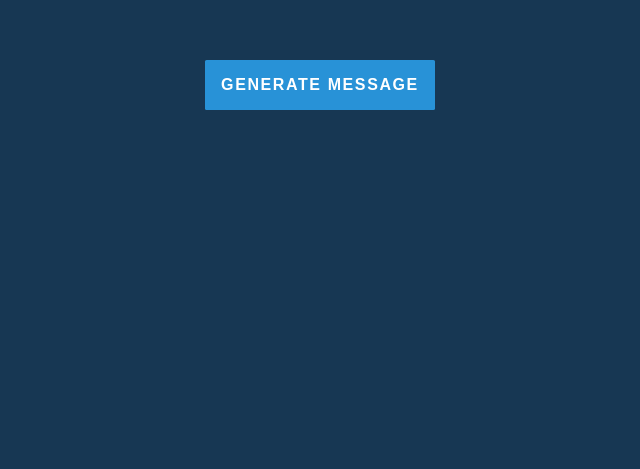
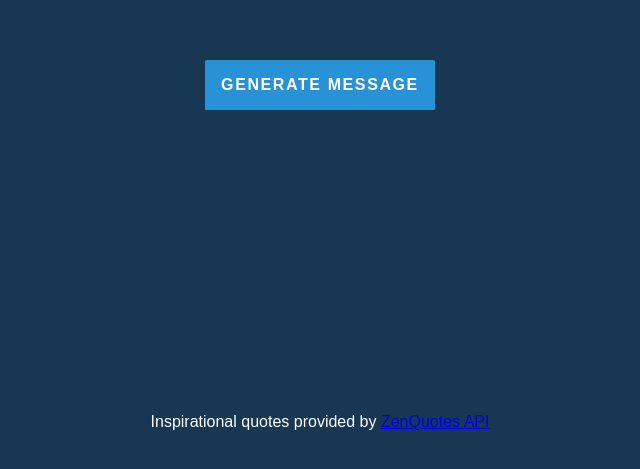
Before and after one commit to cocacolakire/message_generator, a plain HTML site: page index.html in a window 1280 px wide. Shown: the part 331-800 px from the top of the page, without its empty margins (320-960 px from the left). Drawn offline with Linux system fonts and the light colour scheme.

Commit message:
Add footer and styling

```diff
--- a/index.html
+++ b/index.html
@@ -20,6 +20,9 @@
             </button>
         </div>
     </main>
+    <footer>
+        <span class="footer-text">Inspirational quotes provided by <a href="https://zenquotes.io/" target="_blank">ZenQuotes API</a></span>
+    </footer>
 </body>
 <script src="script.js"></script>
 </html>
--- a/style.css
+++ b/style.css
@@ -51,6 +51,20 @@ button {
     border-radius: 0.1rem;
 }
 
+footer{
+    position: absolute;
+    bottom: 0;
+    width: 100%;
+    height: 10%;
+    text-align: center;
+    line-height: 4rem;
+}
+
+.footer-text {
+    display: inline-block;
+    vertical-align: middle;
+}
+
 button:hover {
     background-color: #6DAEDB;
 }
```
